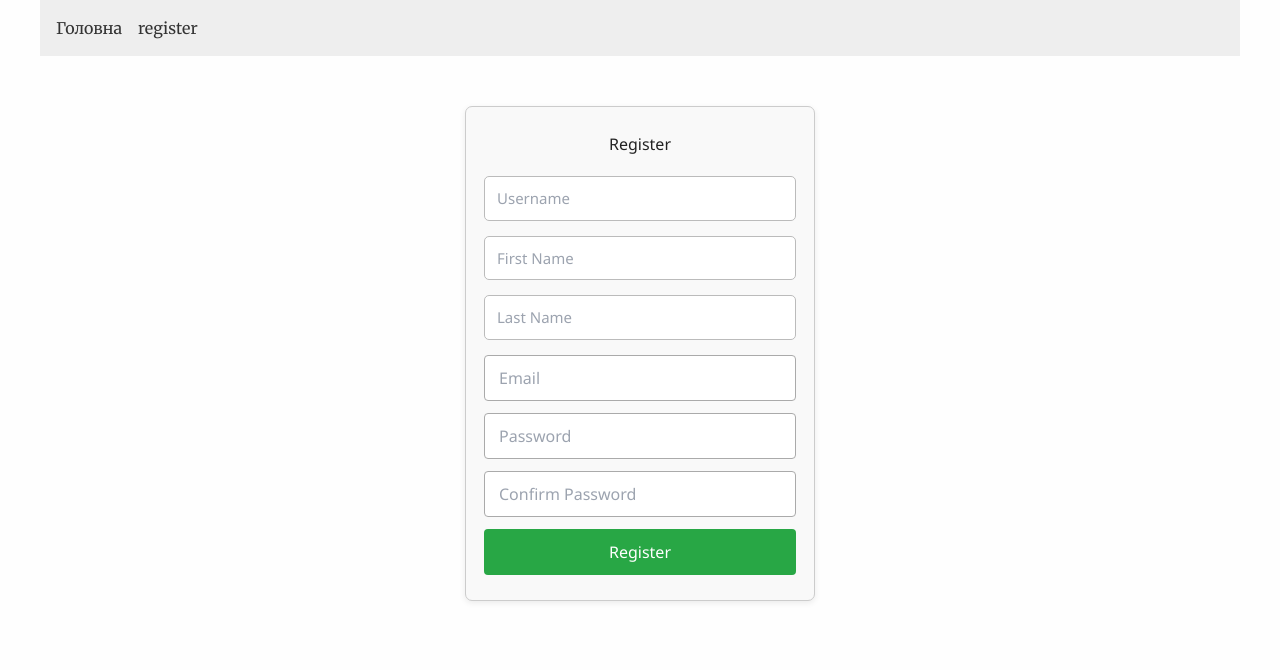
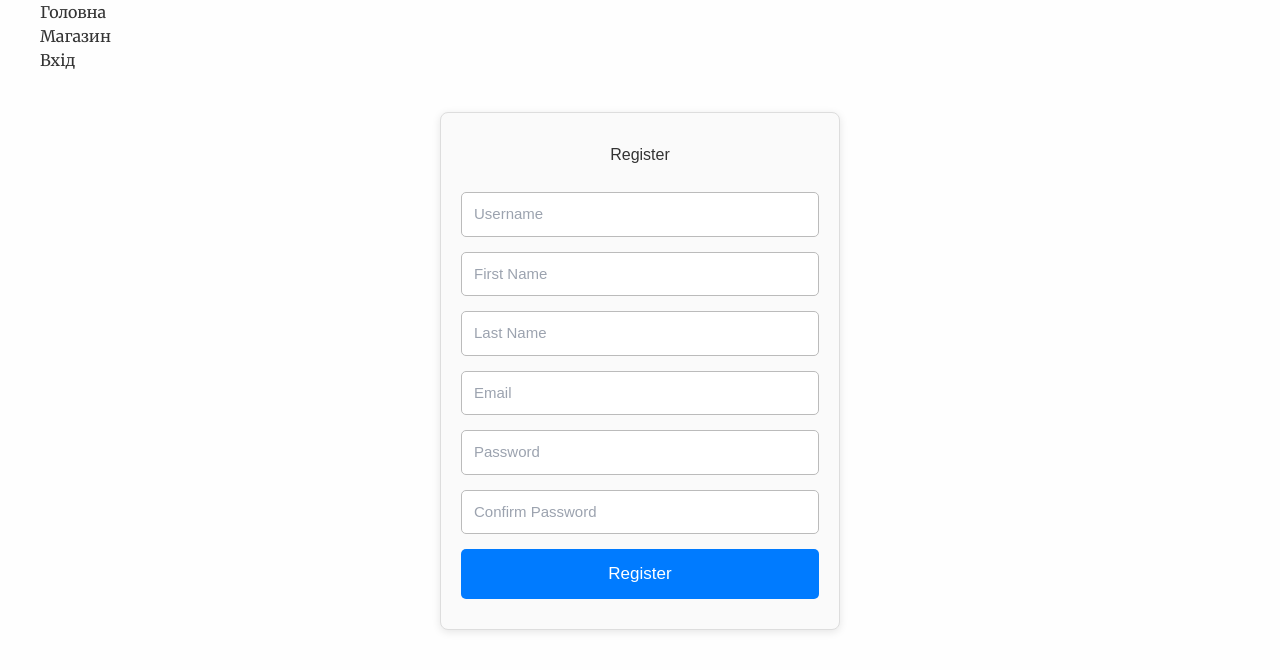
Before and after one commit to T0ks1k24/Hackathon_Team3, a React (Create React App) app in the folder frontend/: page /register in a window 1280 px wide. Shown: the top 670 px of the page. Built offline with nearby package versions, Linux system fonts and the light colour scheme.

Commit message:
fix register and login

```diff
--- a/frontend/src/App.js
+++ b/frontend/src/App.js
@@ -4,17 +4,13 @@ import HomePage from './pages/HomePage/HomePage.js';
 import RegisterPage from './pages/RegisterPage/RegisterPage.js';
 import LoginPage from './pages/LoginPage/LoginPage.js';
 import BooksPage from './pages/BooksPage/BooksPage.js';
+import Header from './components/Header/Header.js';
 
 function App() {
   return (
     <Router>
       <div>
-        <nav style={{ padding: '1rem', background: '#eee' }}>
-          <Link to="/" style={{ marginRight: '1rem' }}>Головна</Link>
-          <Link to="/register" style={{ marginRight: '1rem' }}>register</Link>
-
-        </nav>
-
+        <Header/>
         <Routes>
           <Route path="/" element={<HomePage />} />
           <Route path="/register" element={<RegisterPage />} />
--- /dev/null
+++ b/frontend/src/components/Header/Header.js
@@ -0,0 +1,23 @@
+import React from "react";
+import { Link } from "react-router-dom";
+import "./Header.module.css";
+
+export default function Header() {
+  return (
+    <header className="header">
+      <nav>
+        <ul className="nav-list">
+          <li>
+            <Link to="/">Головна</Link>
+          </li>
+          <li>
+            <Link to="/books">Магазин</Link>
+          </li>
+          <li>
+            <Link to="/login">Вхід</Link>
+          </li>
+        </ul>
+      </nav>
+    </header>
+  );
+}
--- /dev/null
+++ b/frontend/src/components/Header/Header.module.css
@@ -0,0 +1,22 @@
+.header {
+  background-color: #282c34;
+  padding: 10px 20px;
+}
+
+.nav-list {
+  list-style: none;
+  display: flex;
+  gap: 20px;
+  margin: 0;
+  padding: 0;
+}
+
+.nav-list li a {
+  color: white;
+  text-decoration: none;
+  font-weight: bold;
+}
+
+.nav-list li a:hover {
+  text-decoration: underline;
+}
--- a/frontend/src/features/user/userFetch.js
+++ b/frontend/src/features/user/userFetch.js
@@ -1,28 +1,46 @@
+const API_URL = "http://localhost:8000/api";
 
-const API_URL = 'http://localhost:8000/api';
 
-export async function loginUser(credentials) {
-  const response = await fetch(`${API_URL}/login/`, {
+export async function loginUser({ email, password }) {
+  const response = await fetch(`${API_URL}/users/login/`, {
     method: 'POST',
     headers: { 'Content-Type': 'application/json' },
-    body: JSON.stringify(credentials),
+    body: JSON.stringify({ email, password }),
   });
+
+  const contentType = response.headers.get('content-type');
+
+  if (!contentType || !contentType.includes('application/json')) {
+    throw new Error('Server did not return JSON. Check API URL.');
+  }
+
+  const data = await response.json();
+
   if (!response.ok) {
-    const error = await response.json();
-    throw new Error(error.message || 'Login failed');
+    throw new Error(data.detail || 'Login failed');
   }
-  return response.json();
+
+  return data;
 }
 
 export async function registerUser(data) {
   const response = await fetch(`${API_URL}/users/`, {
-    method: 'POST',
-    headers: { 'Content-Type': 'application/json' },
+    method: "POST",
+    headers: {
+      "Content-Type": "application/json",
+    },
     body: JSON.stringify(data),
   });
+
   if (!response.ok) {
-    const error = await response.json();
-    throw new Error(error.message || 'Registration failed');
+    const errorData = await response.json();
+    console.error("Registration error details:", errorData);
+    throw new Error(
+      errorData.detail ||
+        Object.values(errorData).join(" ") ||
+        "Registration failed"
+    );
   }
+
   return response.json();
 }
--- a/frontend/src/pages/LoginPage/LoginPage.js
+++ b/frontend/src/pages/LoginPage/LoginPage.js
@@ -1,18 +1,25 @@
-import React, { useState } from 'react';
-import { loginUser } from '../../features/user/userFetch.js';
-import './LoginPage.css';
+import React, { useState } from "react";
+import { useNavigate } from "react-router-dom";
+import { loginUser } from "../../features/user/userFetch";
 
 export default function LoginPage() {
-  const [email, setEmail] = useState('');
-  const [password, setPassword] = useState('');
+  const [email, setEmail] = useState("");
+  const [password, setPassword] = useState("");
   const [error, setError] = useState(null);
+  const [userInfo, setUserInfo] = useState(null);
+
+  const navigate = useNavigate();
 
   const handleSubmit = async (e) => {
     e.preventDefault();
     setError(null);
     try {
       const data = await loginUser({ email, password });
-      console.log('User logged in:', data);
+      setUserInfo(data.user);
+      localStorage.setItem("accessToken", data.access);
+      localStorage.setItem("refreshToken", data.refresh);
+
+      navigate("/books");
     } catch (err) {
       setError(err.message);
     }
@@ -25,18 +32,24 @@ export default function LoginPage() {
         type="email"
         placeholder="Email"
         value={email}
-        onChange={e => setEmail(e.target.value)}
+        onChange={(e) => setEmail(e.target.value)}
         required
       />
       <input
         type="password"
         placeholder="Password"
         value={password}
-        onChange={e => setPassword(e.target.value)}
+        onChange={(e) => setPassword(e.target.value)}
         required
       />
       <button type="submit">Login</button>
-      {error && <p style={{color:'red'}}>{error}</p>}
+
+      {error && <p style={{ color: "red" }}>{error}</p>}
+      {userInfo && (
+        <p style={{ color: "green" }}>
+          Welcome, {userInfo.first_name || userInfo.username}!
+        </p>
+      )}
     </form>
   );
 }
--- a/frontend/src/pages/RegisterPage/RegisterPage.js
+++ b/frontend/src/pages/RegisterPage/RegisterPage.js
@@ -3,45 +3,47 @@ import { registerUser } from "../../features/user/userFetch.js";
 import "./RegisterPage.css";
 
 export default function RegisterPage() {
-  const [username, setUsername] = useState("");
-  const [firstname, setFirstname] = useState("");
-  const [lastname, setLastname] = useState("");
-  const [email, setEmail] = useState("");
-  const [password, setPassword] = useState("");
-  const [confirmPassword, setConfirmPassword] = useState("");
+  const [formData, setFormData] = useState({
+    username: "",
+    first_name: "",
+    last_name: "",
+    email: "",
+    password: "",
+    password2: "",
+  });
+
   const [error, setError] = useState(null);
   const [success, setSuccess] = useState(null);
+
+  const handleChange = (e) => {
+    setFormData((prev) => ({
+      ...prev,
+      [e.target.name]: e.target.value,
+    }));
+  };
 
   const handleSubmit = async (e) => {
     e.preventDefault();
     setError(null);
     setSuccess(null);
 
-    if (password !== confirmPassword) {
+    if (formData.password !== formData.password2) {
       setError("Passwords do not match");
       return;
     }
 
     try {
-      const data = await registerUser({
-        username,
-        first_name: firstname,
-        last_name: lastname,
-        email,
-        password,
-        password2: confirmPassword,
+      const data = await registerUser(formData);
+      setSuccess(`Registration successful! Welcome, ${data.first_name || data.username}!`);
+      setFormData({
+        username: "",
+        first_name: "",
+        last_name: "",
+        email: "",
+        password: "",
+        password2: "",
       });
-      setSuccess(
-        `Registration successful! Welcome, ${data.first_name || data.username}!`
-      );
-      setUsername("");
-      setFirstname("");
-      setLastname("");
-      setEmail("");
-      setPassword("");
-      setConfirmPassword("");
     } catch (err) {
-      console.error(err);
       setError(err.message || "Registration failed");
     }
   };
@@ -52,44 +54,50 @@ export default function RegisterPage() {
 
       <input
         type="text"
+        name="username"
         placeholder="Username"
-        value={username}
-        onChange={(e) => setUsername(e.target.value)}
+        value={formData.username}
+        onChange={handleChange}
         required
       />
       <input
         type="text"
+        name="first_name"
         placeholder="First Name"
-        value={firstname}
-        onChange={(e) => setFirstname(e.target.value)}
+        value={formData.first_name}
+        onChange={handleChange}
         required
       />
       <input
         type="text"
+        name="last_name"
         placeholder="Last Name"
-        value={lastname}
-        onChange={(e) => setLastname(e.target.value)}
+        value={formData.last_name}
+        onChange={handleChange}
         required
       />
       <input
         type="email"
+        name="email"
         placeholder="Email"
-        value={email}
-        onChange={(e) => setEmail(e.target.value)}
+        value={formData.email}
+        onChange={handleChange}
         required
       />
       <input
         type="password"
+        name="password"
         placeholder="Password"
-        value={password}
-        onChange={(e) => setPassword(e.target.value)}
+        value={formData.password}
+        onChange={handleChange}
         required
       />
       <input
         type="password"
+        name="password2"
         placeholder="Confirm Password"
-        value={confirmPassword}
-        onChange={(e) => setConfirmPassword(e.target.value)}
+        value={formData.password2}
+        onChange={handleChange}
         required
       />
 
```
